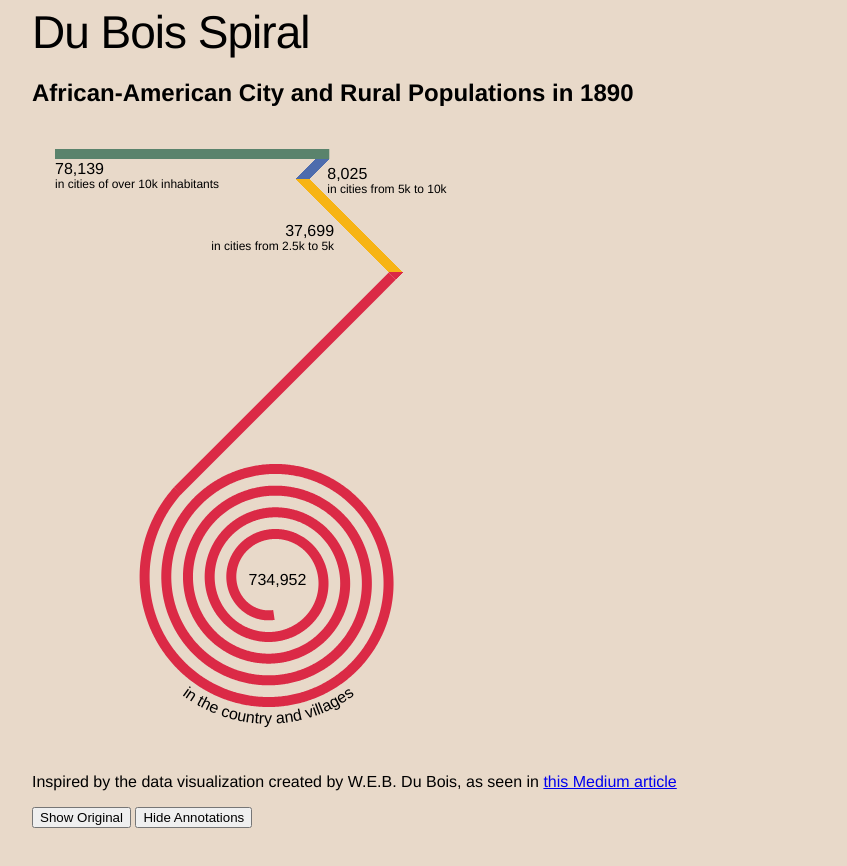
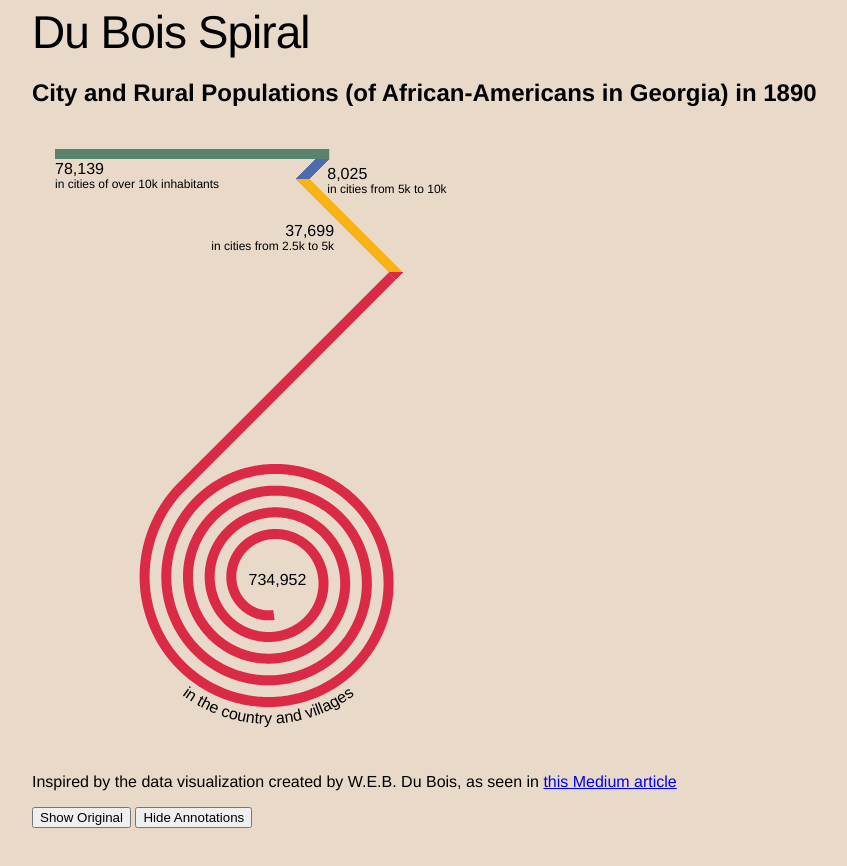
Before and after one commit to travisdoesmath/d3-du-bois-spiral, a plain HTML site: page index.html in a window 1280 px wide. Shown: the whole page, without its empty margins (128-975 px from the left). Drawn offline with nearby package versions, Linux system fonts and the light colour scheme.

Commit message:
clarifying language

```diff
--- a/index.html
+++ b/index.html
@@ -12,7 +12,7 @@
 <body>
     <div class="column" id="body">
         <h1 class="title">Du Bois Spiral</h1>
-        <h2>African-American City and Rural Populations in 1890</h2>
+        <h2>City and Rural Populations (of African-Americans in Georgia) in 1890</h2>
         <svg id="chartSvg"></svg>
         <p>Inspired by the data visualization created by W.E.B. Du Bois, as seen in <a href="https://medium.com/nightingale/exploring-the-craft-and-design-of-w-e-b-du-bois-data-visualizations-part-3-b110d034fd36" target="_blank">this Medium article</a></p>
         <button id="showOriginal">Show Original</button>
```
